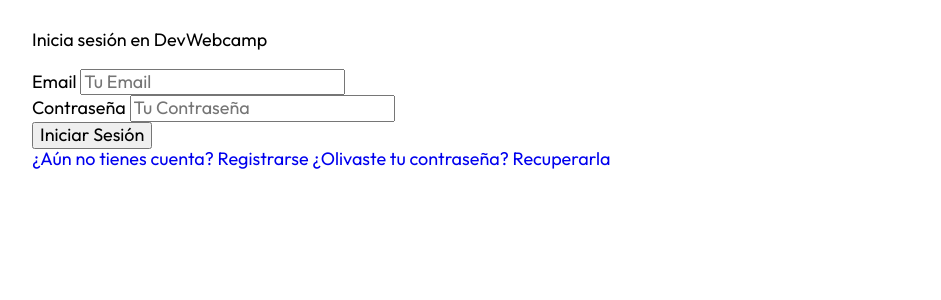
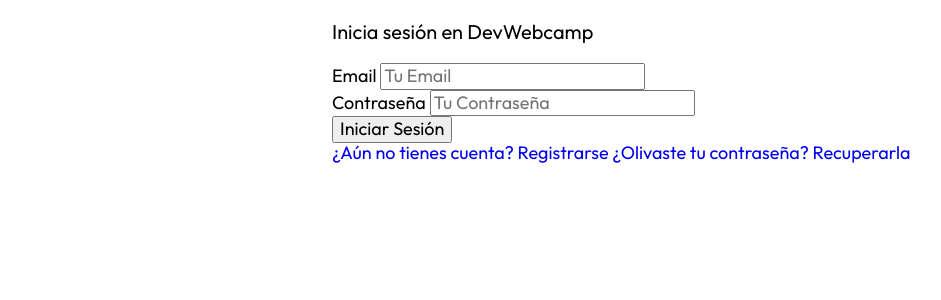
Before and after one commit to colidom/DevWebCamp, a PHP site: template views/auth/login.php in a window 1280 px wide. Shown: the top 300 px of the page, without its empty margins (8-949 px from the left). Run offline with PHP 8.4, Linux system fonts and the light colour scheme; the template is opened without the code that fills it, so the values that code supplies are empty; some libraries are stand-ins or nearby versions.

Commit message:
Creando los Titulos de páginas

```diff
--- a/src/scss/base/_mixins.scss
+++ b/src/scss/base/_mixins.scss
@@ -59,3 +59,15 @@
     width: min(95%, 60rem);
     margin: 0 auto;
 }
+
+@mixin headings {
+    font-family: v.$fuente_principal;
+    font-weight: v.$black;
+    margin: 2rem 0;
+}
+
+@mixin nombre-pagina {
+    @include headings;
+    margin: 6rem 0 3rem 0;
+    text-align: center;
+}
--- a/src/scss/base/_tipografia.scss
+++ b/src/scss/base/_tipografia.scss
@@ -2,8 +2,8 @@
 @use 'mixins' as m;
 
 h1, h2, h3 {
-
-}
+    @include m.headings;
+    }
 
 h1 {
     font-size: 4rem;
@@ -17,3 +17,7 @@
 .text-center {
     text-align: center;
 }
+
+[class$="__heading"] {
+    @include m.nombre-pagina;
+}
--- a/src/scss/paginas/_auth.scss
+++ b/src/scss/paginas/_auth.scss
@@ -2,5 +2,9 @@
 @use 'base/mixins' as m;
 
 .auth {
-    @include m.contenedor;
+    @include m.contenedor-sm;
+
+    &__texto {
+        font-size: 2rem;
+    }
 }
```
Also changed, not shown: public/build/css/app.css, 1 other file.
